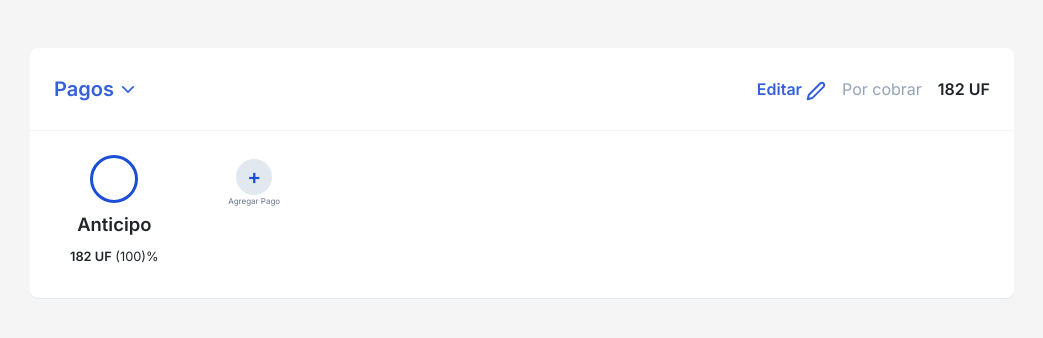
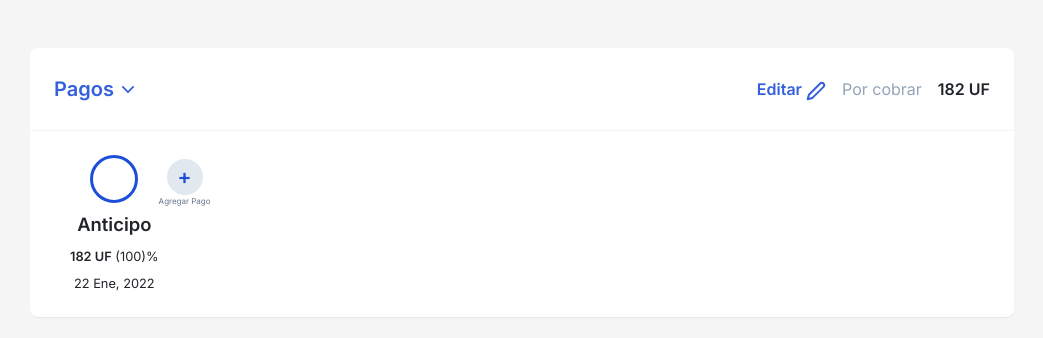
Before and after one commit to cmongez/payments-app, a Vue app: page / in a window 1280 px wide. Shown: the top 338 px of the page, without its empty margins (118-1161 px from the left). Built offline with nearby package versions, Linux system fonts and the light colour scheme.

Commit message:
change payment status added

```diff
--- a/src/components/PaymentsApp.vue
+++ b/src/components/PaymentsApp.vue
@@ -20,15 +20,43 @@
         </div>
         <div class="flex-nowrap payments__box d-flex px-4 py-4 mx-3">
           <!-- CARDS -->
-          <template v-for="(item, index) in db">
-            <div :key="index" class="payments__card d-flex position-relative">
+          <div v-for="(item, index) in db" :key="index">
+            <div class="payments__card d-flex position-relative">
               <div class="payments__card__box d-flex justify-content-center align-items-center flex-column">
                 <!-- Button modal -->
-                <PaymentsModal @deletePayment="onDeletePayment" :paymentToEdit="paymentToEdit" />
+                <PaymentsModal
+                  @paymentPaid="onPaymentPaid"
+                  @deletePayment="onDeletePayment"
+                  :paymentToEdit="paymentToEdit"
+                />
 
-                <a class="" @click="editPayment(item, index)" data-bs-toggle="modal" data-bs-target="#exampleModal">
+                <a
+                  v-if="item.status === 'pending'"
+                  class=""
+                  @click="editPayment(item, index)"
+                  data-bs-toggle="modal"
+                  data-bs-target="#exampleModal"
+                >
                   <div class="card__status d-flex justify-content-center align-items-center">
-                    <img class="card__status__pencil" src="../assets/pencil.svg" alt="" />
+                    <img
+                      v-if="item.status === 'pending'"
+                      class="card__status__pencil"
+                      src="../assets/pencil.svg"
+                      alt=""
+                    />
+                    <img v-else src="../assets/paid.svg" />
+                  </div>
+                </a>
+                <!-- BOTON PAGADO -->
+                <a
+                  v-if="item.status === 'paid'"
+                  class=""
+                  @click="editPayment(item, index)"
+                  data-bs-toggle="modal"
+                  data-bs-target="#exampleModal"
+                >
+                  <div class="card__status d-flex justify-content-center align-items-center">
+                    <img src="../assets/paid.svg" />
                   </div>
                 </a>
                 <p class="card__title mt-2">{{ item.title }}</p>
@@ -37,15 +65,14 @@
                     item.percentage
                   }})%
                 </p>
-                <p class="card__date mt-2">{{ item.date }}</p>
+                <p class="card__date mt-2"><span v-if="item.status === 'paid'">Pagado</span> {{ item.date }}</p>
+              </div>
+              <div v-if="db.length == 1 || index != lastIndex" class="payments__box__addPayment mt-1">
+                <button class="btn--addPayment" @click="addPayment(index)">+</button>
+                <p>Agregar Pago</p>
               </div>
             </div>
-
-            <div v-if="db.length == 1 || index != lastIndex" class="payments__box__addPayment mt-1">
-              <button class="btn--addPayment" @click="addPayment">+</button>
-              <p>Agregar Pago</p>
-            </div>
-          </template>
+          </div>
         </div>
       </div>
       <!-- COMPONENTE EDITAR -->
@@ -102,7 +129,7 @@
 import PaymentsModal from '@/components/PaymentsModal.vue';
 const CURRENCY = 'UF'; //Divisa
 const RECEIVABLE = 182; //Por cobrar
-
+const datos = [{ id: 1, title: 'Anticipo', toBePaid: 182, percentage: 100, status: 'pending', date: '22 Ene, 2022' }];
 export default {
   name: 'PaymentsApp',
   components: {
@@ -114,10 +141,10 @@ export default {
       RECEIVABLE,
       previousPayment: {},
       newPayment: {},
-      db: [{ id: 1, title: 'Anticipo', toBePaid: 182, percentage: 100, status: 'pending', date: this.firstDate }], //Cuotas
+      db: datos, //Cuotas
       paymentToEdit: {},
       editing: false,
-      firstDate: '',
+      currentDay: '',
     };
   },
   computed: {
@@ -129,12 +156,9 @@ export default {
     },
     receivableValidator: function () {
       let acum = 0;
-      console.log(this.db);
       this.db.forEach((item) => {
         acum += item.toBePaid;
-        console.log('pe', item.toBePaid);
       });
-      console.log('acum', acum);
       return acum;
     },
   },
@@ -143,13 +167,14 @@ export default {
     parseDateToSpa() {
       let date = new Date();
       const MONTHS = ['Ene', 'Feb', 'Mar', 'Abr', 'May', 'Jun', 'Jul', 'Ago', 'Sep', 'Oct', 'Nov', ' Dic'];
-      this.firstDate = date.toLocaleString();
-      let day = date.getDay();
+
+      let day = date.getDate();
       let month = date.getMonth();
       let year = date.getFullYear();
-      let imprimir = `${day} ${MONTHS[month]}, ${year} `;
-      console.log(imprimir);
-      return imprimir;
+      let currentDay = `${day} ${MONTHS[month]}, ${year} `;
+
+      this.currentDay = currentDay;
+      return currentDay;
       // 22 Ene, 2022
     },
     rounded(num) {
@@ -161,15 +186,12 @@ export default {
     addPayment() {
       this.isEditing();
 
-      let date = new Date().toLocaleDateString();
-
+      let date = this.parseDateToSpa();
       this.previousPayment = this.db[this.db.length - 1];
-
-      this.previousPayment.title == 'Anticipo' ? this.previousPayment.title : (this.previousPayment.title = 'Nuevo');
 
       this.newPayment = {
         id: this.db.length,
-        title: 'Pago Final',
+        title: 'Nuevo',
         toBePaid: this.rounded(this.previousPayment.toBePaid / 2),
         percentage: this.previousPayment.percentage / 2,
         status: 'pending',
@@ -189,7 +211,6 @@ export default {
     },
 
     increasePercentage(item, index) {
-      console.log(item, index);
       if (this.incrementValidator(item, index)) {
         if (index === 0) {
           this.db[index + 1].percentage--;
@@ -203,9 +224,7 @@ export default {
       return item;
     },
     decreasePercentage(item, index) {
-      console.log(item, index);
       if (this.decreaseValidator(item, index)) {
-        console.log('valide');
         if (index === 0) {
           this.db[index + 1].percentage++;
           item.percentage--;
@@ -253,7 +272,6 @@ export default {
     },
     editPayment(payment, index) {
       this.paymentToEdit = { payment, index, length: this.db.length, status: payment.status };
-      console.log(this.paymentToEdit);
     },
     // Listening emits
     onDeletePayment(paymentToDelete) {
@@ -265,13 +283,17 @@ export default {
 
       this.db[indexToDelete].percentage += this.db[index].percentage;
       this.db[indexToDelete].toBePaid += this.db[index].toBePaid;
-      console.log(typeof this.db[indexToDelete].toBePaid);
-      console.log(this.db);
+
       this.db = newDb;
-      console.log(this.db);
+    },
+    onPaymentPaid(dataPaymentPaid) {
+      let { index } = dataPaymentPaid;
+
+      this.db[index].status = 'paid';
+      this.RECEIVABLE -= this.db[index].toBePaid;
     },
   },
-  async created() {
+  async beforeMount() {
     await this.parseDateToSpa();
   },
 };
--- a/src/components/PaymentsModal.vue
+++ b/src/components/PaymentsModal.vue
@@ -14,15 +14,15 @@
               <option value="pending">Por pagar</option>
               <option value="paid">Pagado</option>
             </select>
-            <p>{{ getStatus }}</p>
+
             <img class="modal-arrow" src="../assets/arrowSelect.svg" />
           </div>
-          <p class="modal-body-status p-0 pt-2">Fecha de pago</p>
-          <div class="content-select">
+          <p v-if="status != 'pending'" class="modal-body-status p-0 pt-2">Fecha de pago</p>
+          <div v-if="status != 'pending'" class="content-select">
             <select class="modal-select py-2 ps-2">
-              <option>22 de enero, 2022</option>
+              <option>{{ payday }}</option>
             </select>
-            <img class="modal-calendar" @click="deletePayment(paymentToEdit)" src="../assets/calendar-gray.svg" />
+            <img class="modal-calendar" src="../assets/calendar-gray.svg" />
           </div>
         </div>
 
@@ -34,7 +34,9 @@
             src="../assets/delete.svg"
             alt=""
           />
-          <button type="button" class="btn btn--secondary" data-bs-dismiss="modal">Guardar</button>
+          <button type="button" @click="changeStatus" class="btn btn--secondary" data-bs-dismiss="modal">
+            Guardar
+          </button>
         </div>
       </div>
     </div>
@@ -52,17 +54,31 @@ export default {
   data() {
     return {
       status: 'pending',
+      payday: '',
     };
   },
-  computed: {
-    getStatus() {
-      return this.status;
+  computed: {},
+  watch: {
+    status() {
+      this.getDate();
     },
   },
   methods: {
     deletePayment(paymentToDelete) {
       console.log(paymentToDelete);
       this.$emit('deletePayment', paymentToDelete);
+    },
+    changeStatus() {
+      if (this.status === 'paid') {
+        let dataPaymentPaid = this.paymentToEdit;
+        console.log(dataPaymentPaid);
+        this.$emit('paymentPaid', dataPaymentPaid);
+      }
+    },
+    getDate() {
+      let currentDay = new Date().toLocaleDateString();
+      this.payday = currentDay;
+      return currentDay;
     },
   },
 };
```
